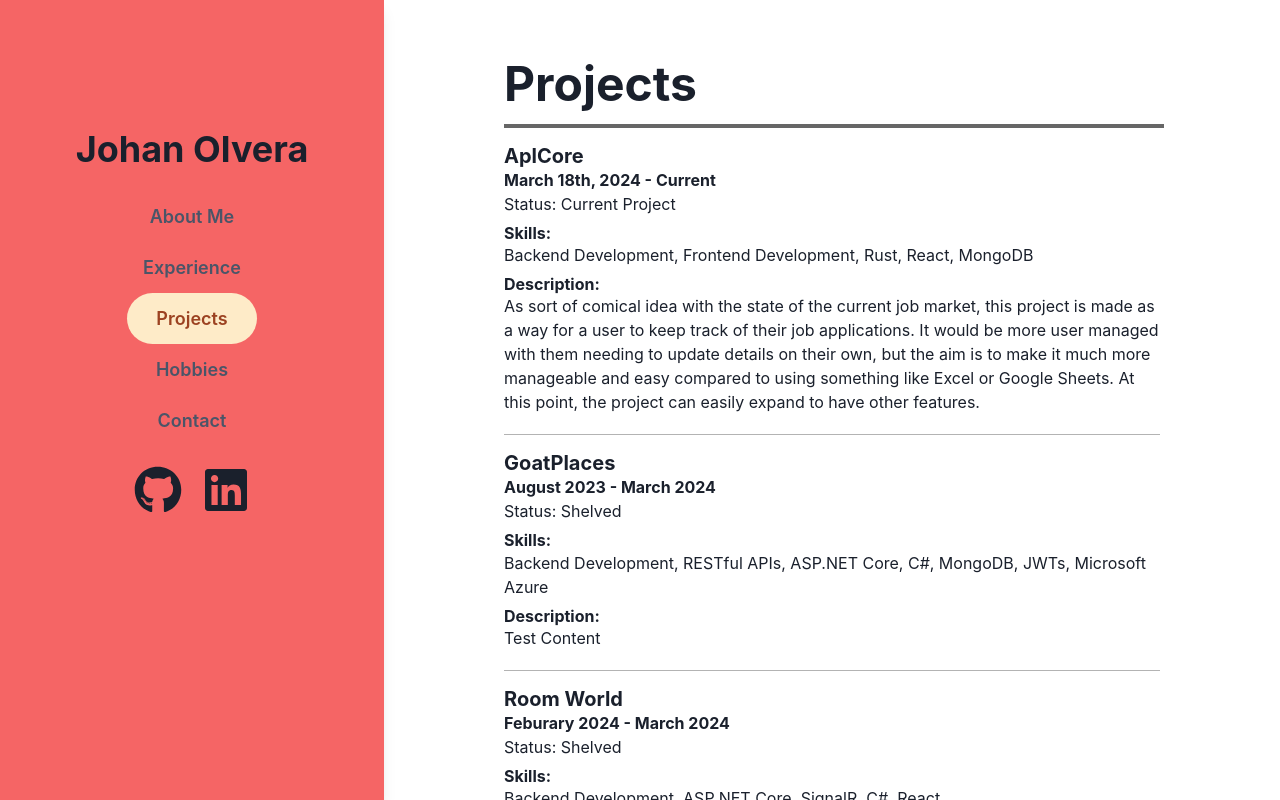
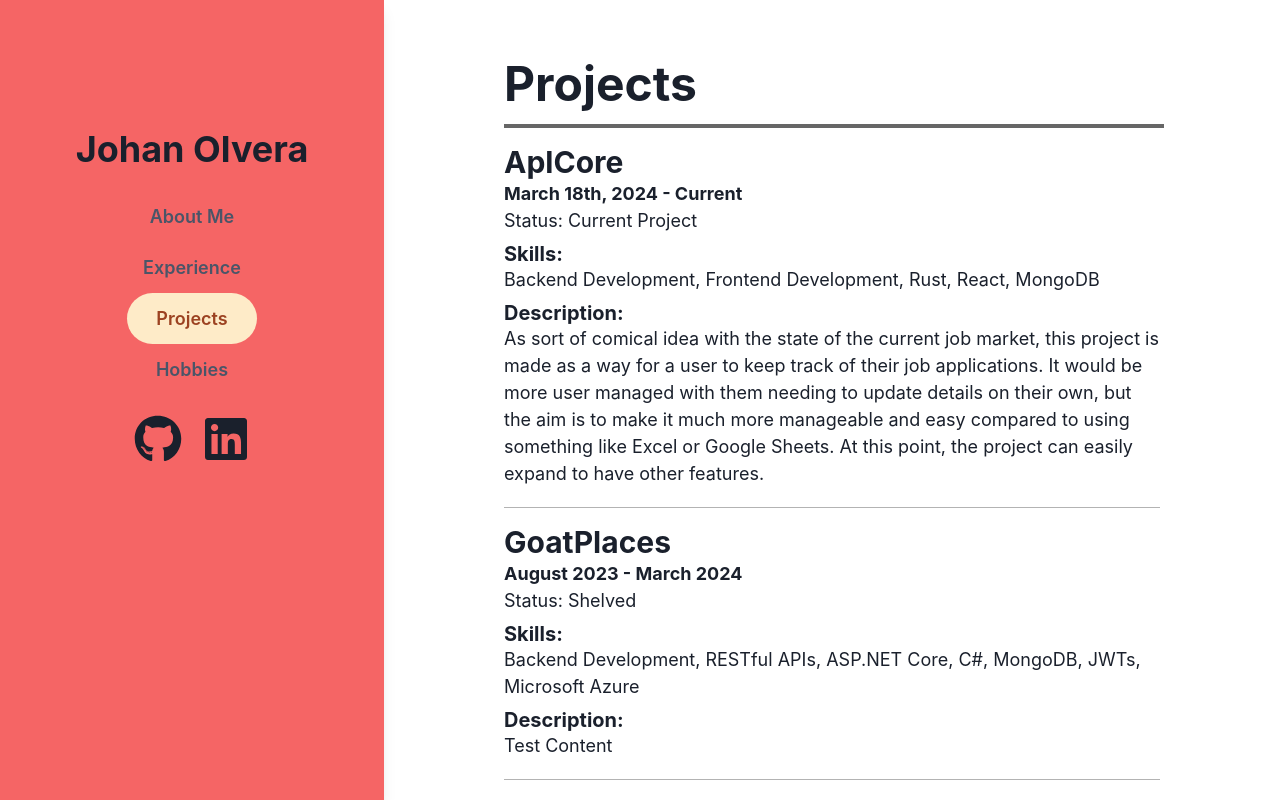
Before and after one commit to Jolvera2001/jolvera2001.github.io, a React (Vite) app: page / in a window 1280 px wide. Both pictures are taken after a click on the tab "Projects". Built offline with nearby package versions, Linux system fonts and the light colour scheme.

Commit message:
changed formatting and added links

```diff
--- a/src/App.jsx
+++ b/src/App.jsx
@@ -21,7 +21,7 @@ import {
   HStack,
   Divider,
   Icon,
-
+  Link,
 
 } from '@chakra-ui/react'
 import personalData from './assets/personalData.json'
@@ -47,12 +47,15 @@ function App() {
               <Tab onClick={() => handleTabClick('experience')} isSelected={activeTab === 'experience'}>Experience</Tab>
               <Tab onClick={() => handleTabClick('projects')} isSelected={activeTab === 'projects'}>Projects</Tab>
               <Tab onClick={() => handleTabClick('hobbies')} isSelected={activeTab === 'hobbies'}>Hobbies</Tab>
-              <Tab onClick={() => handleTabClick('contact')} isSelected={activeTab === 'contact'}>Contact</Tab>
             </TabList>
           </Tabs>
           <HStack spacing={5}>
-            <Icon as={FaGithub} boxSize={12}/>
-            <Icon as={FaLinkedin} boxSize={12}/>
+            <Link href='https://github.com/Jolvera2001'>
+              <Icon as={FaGithub} boxSize={12} />
+            </Link>
+            <Link href='https://www.linkedin.com/in/johan-olvera-b47a9b205/'>
+              <Icon as={FaLinkedin} boxSize={12}/>
+            </Link>
           </HStack>
         </VStack>
       </Box>
@@ -61,12 +64,14 @@ function App() {
           {activeTab === 'aboutMe' &&
           <SlideFade in={activeTab === 'aboutMe'}>
             <Box p={5} m={5}>
-              <Stack spacing={5} >
+              <Stack spacing={5}>
                 <Heading size='2xl'>About Me</Heading>
                 <Divider borderWidth='2px' borderColor='black' />
-                <Text fontSize='2xl'>{personalData.aboutMeData.intro}</Text>
-                <Text fontSize='lg'>{personalData.aboutMeData.body}</Text>
-                <Text fontSize='lg'>{personalData.aboutMeData.closing}</Text>
+                <Center>
+                  <Text fontSize='3xl' my={5} >{personalData.aboutMeData.intro}</Text>
+                </Center>
+                <Text fontSize='xl'>{personalData.aboutMeData.body}</Text>
+                <Text fontSize='xl'>{personalData.aboutMeData.closing}</Text>
               </Stack>
             </Box>
           </SlideFade>
@@ -79,16 +84,16 @@ function App() {
                 <Divider borderWidth='2px' borderColor='black' />
                 {personalData.experienceData.map((item) => (
                   <Box key={item.id}>
-                    <HStack>
+                    <HStack mb={2}>
                       <Avatar name='NI' src={NILogo} size='md' />
                       <Heading size='lg'>{item.company}</Heading>
                     </HStack>
-                    <Heading size='md'>{item.name}</Heading>
-                    <Text as='b'>{item.date}</Text>
-                    <Heading size='sm'>Skills:</Heading>
-                    <Text mb={2}>{item.skills}</Text>
-                    <Heading size='sm'>Description:</Heading>
-                    <Text>{item.description}</Text>
+                    <Heading size='lg'>{item.name}</Heading>
+                    <Text as='b' fontSize='lg'>{item.date}</Text>
+                    <Heading size='md' mt={2} >Skills:</Heading>
+                    <Text mb={2} fontSize='lg'>{item.skills}</Text>
+                    <Heading size='md'>Description:</Heading>
+                    <Text fontSize='lg'>{item.description}</Text>
                     <Divider orientation='horizontal' borderColor="grey" mt={5} mr={2} />
                   </Box>
 
@@ -105,13 +110,13 @@ function App() {
                 <Divider borderWidth='2px' borderColor='black' />
                 {personalData.projectsData.map((item) => (
                   <Box key={item.id}>
-                    <Heading size='md'>{item.name}</Heading>
-                    <Text as='b'>{item.date}</Text>
-                    <Text mb={2}>Status: {item.status}</Text>
-                    <Heading size='sm'>Skills:</Heading>
-                    <Text mb={2}>{item.skills}</Text>
-                    <Heading size='sm'>Description:</Heading>
-                    <Text>{item.description}</Text>
+                    <Heading size='lg'>{item.name}</Heading>
+                    <Text as='b' fontSize='lg'>{item.date}</Text>
+                    <Text mb={2} fontSize='lg'>Status: {item.status}</Text>
+                    <Heading size='md'>Skills:</Heading>
+                    <Text mb={2} fontSize='lg'>{item.skills}</Text>
+                    <Heading size='md'>Description:</Heading>
+                    <Text fontSize='lg'>{item.description}</Text>
                     <Divider orientation='horizontal' borderColor="grey" mt={5} mr={2} />
                   </Box>
                 ))}
@@ -126,13 +131,6 @@ function App() {
             </Box>
           </SlideFade>
           }
-          {activeTab === 'contact' &&
-          <SlideFade in={activeTab === 'contact'}>
-            <Box p={5} m={5}>
-              <Heading>Contact</Heading>
-            </Box>
-          </SlideFade>
-          }
         </Container>
       </Box>
     </Flex>
--- a/src/assets/personalData.json
+++ b/src/assets/personalData.json
@@ -3,7 +3,7 @@
         "intro": "Hi, I'm Johan",
         "opening": "This is my portfolio site! I'm an aspiring software engineer and currently in college. I'm within the last few semesters of my college career so I'm preparing for the real world soon.",
         "body": "I've had a portfolio site before, but it ended up being very complicated and was messy to maintain. This one has been very simple in contract and coding this has been incredibly fun. In terms of experience, I've had an internship and gotten experience in frontend and backend development. I've had experience with mobile programming and using NoSQL and SQL databases.",
-        "closing": "Please reach out if you want to connect or just to chat!"
+        "closing": "If you wan to check out my LinkedIn and Github, they're linked below the menu! Feel free to send me any feedback on my projects or connect on LinkedIn!"
     },
     "experienceData": [
         {
```
